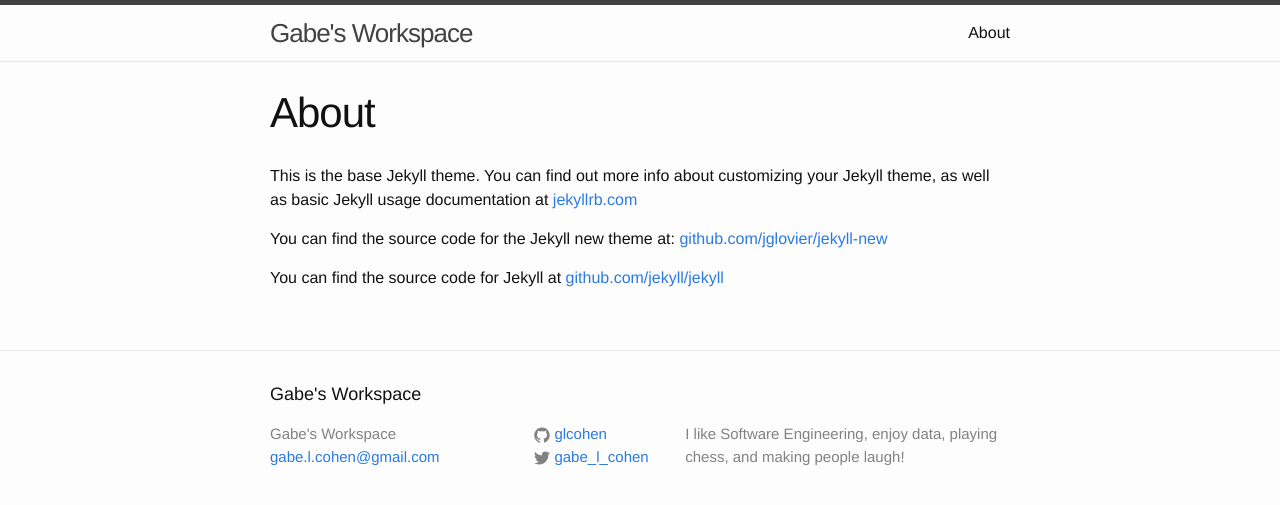
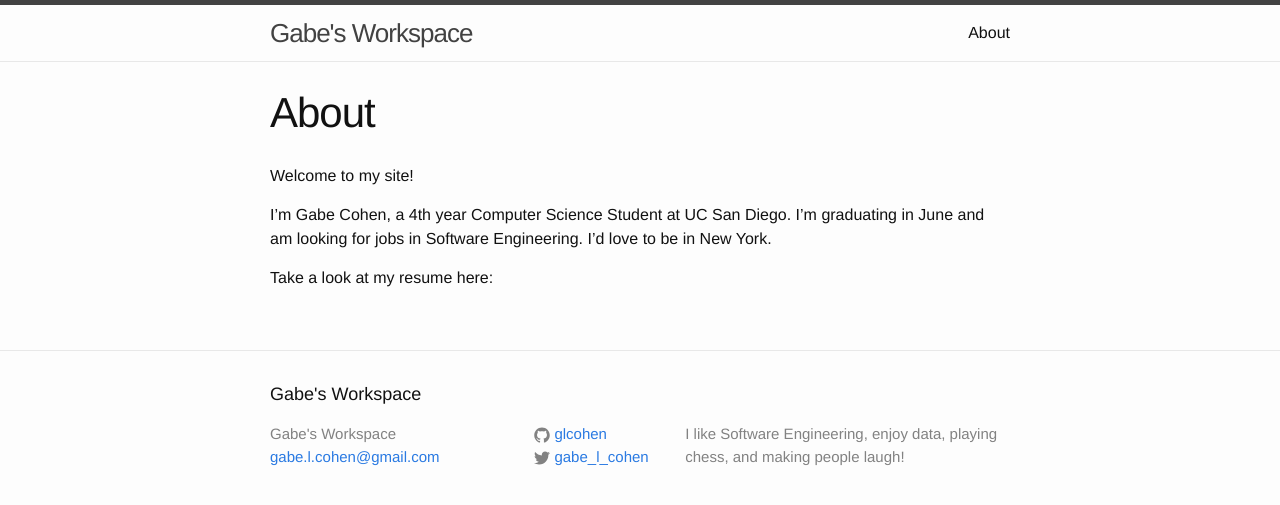
Before and after one commit to decentralgabe/glcohen.github.io, a Jekyll site: the page built from about.md, in a window 1280 px wide. Shown: the top 505 px of the page. Built offline with Jekyll 4.4.1, drawn with Linux system fonts in a browser that asks for light colours.

```diff
--- a/_config.yml
+++ b/_config.yml
@@ -5,8 +5,9 @@ description: > # Welcome to my site. I'm a Computer Science Student at UC San Di
  I like Software Engineering, enjoy data, playing chess, and making people laugh!
 baseurl: "" # the subpath of your site, e.g. /blog/
 url: "http://glcohen.github.io" # the base hostname & protocol for your site
+linkedin_username: cohengabe
+github_username:  glcohen
 twitter_username: gabe_l_cohen
-github_username:  glcohen
 
 # Build settings
 markdown: kramdown
--- a/about.md
+++ b/about.md
@@ -4,8 +4,8 @@ title: About
 permalink: /about/
 ---
 
-This is the base Jekyll theme. You can find out more info about customizing your Jekyll theme, as well as basic Jekyll usage documentation at [jekyllrb.com](http://jekyllrb.com/)
+Welcome to my site!
 
-You can find the source code for the Jekyll new theme at: [github.com/jglovier/jekyll-new](https://github.com/jglovier/jekyll-new)
+I'm Gabe Cohen, a 4th year Computer Science Student at UC San Diego. I'm graduating in June and am looking for jobs in Software Engineering. I'd love to be in New York.
 
-You can find the source code for Jekyll at [github.com/jekyll/jekyll](https://github.com/jekyll/jekyll)
+Take a look at my resume here:
```
Also changed, not shown: _posts/2016-1-18-Welcome.md (added, +1 -0 lines).
